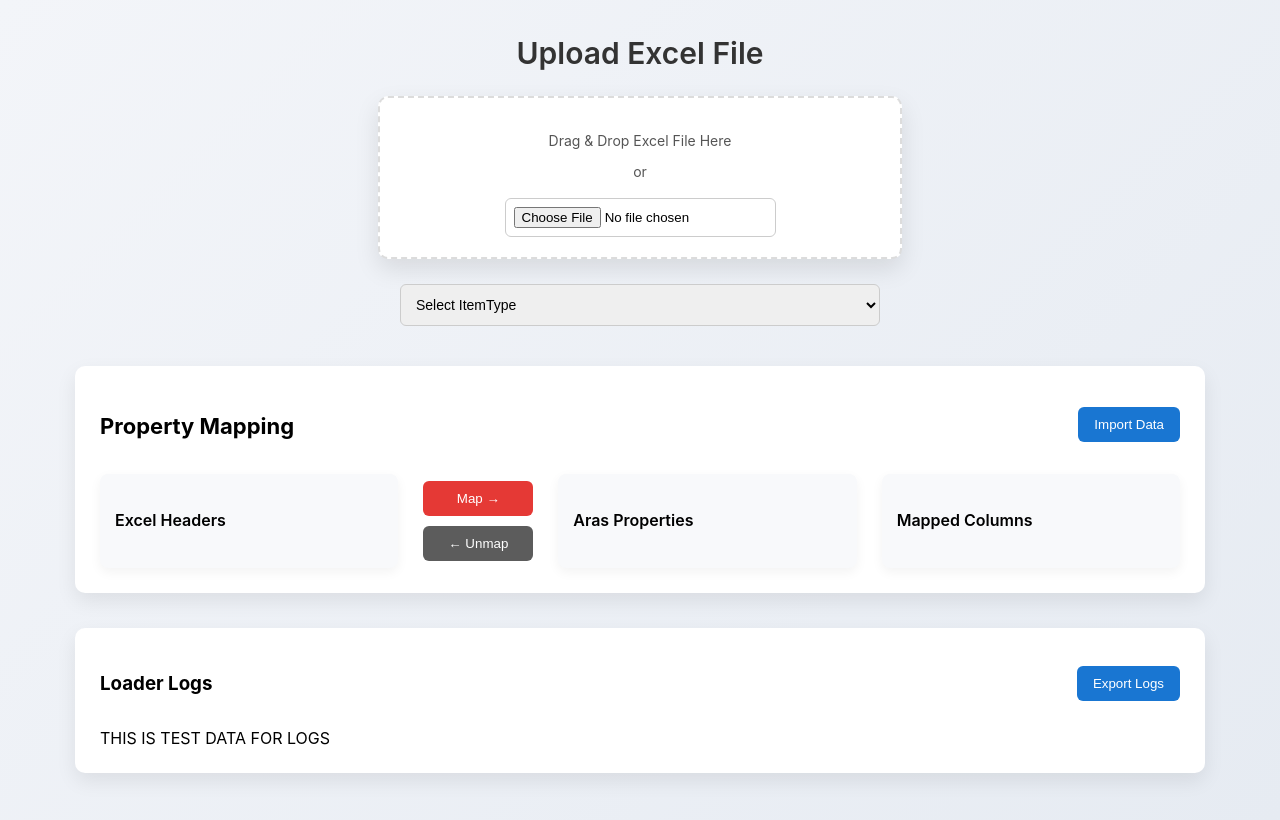
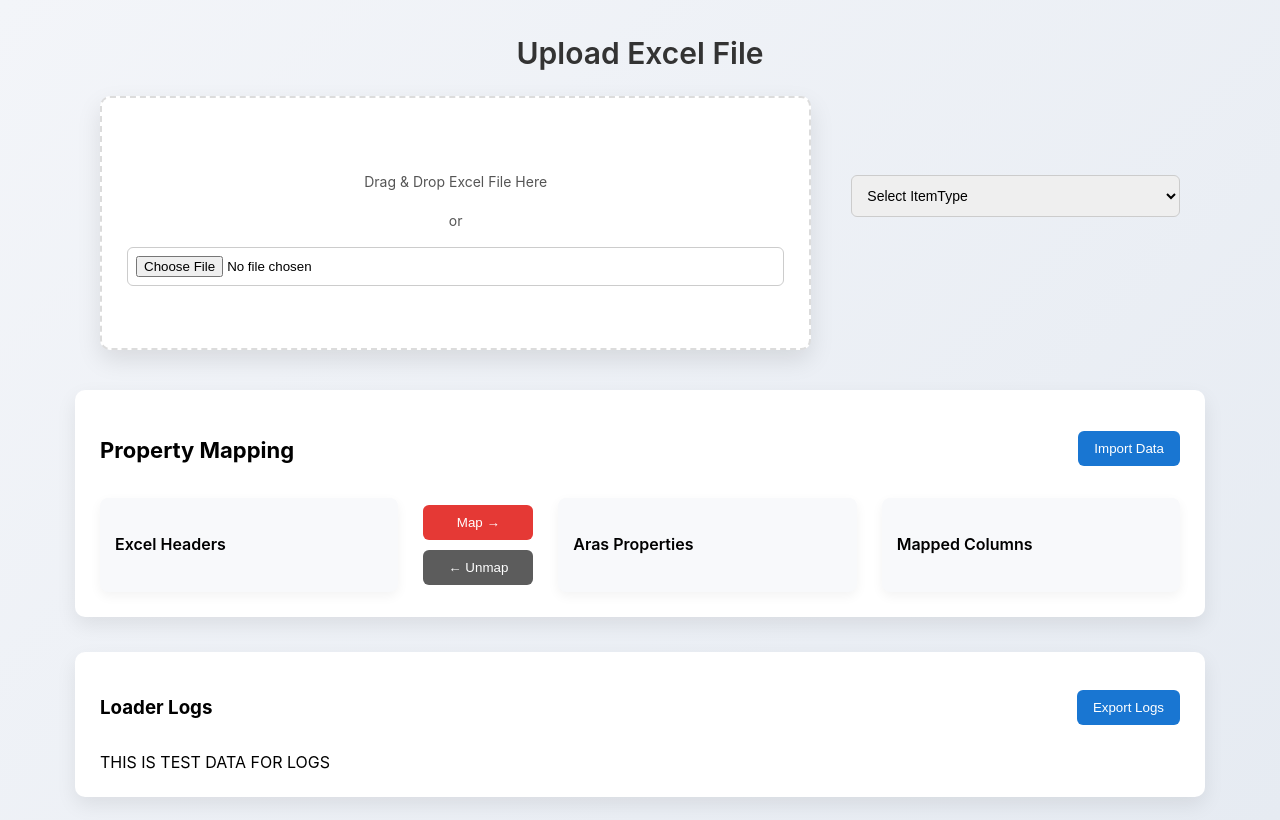
Before and after one commit to Varadrajj/Advance-Batch-Loader, a React (Create React App) app in the folder ClientApp/: page /upload in a window 1280 px wide. Built offline with nearby package versions, Linux system fonts and the light colour scheme; sample sign-in values are in the browser's storage.

Commit message:
Upload section alignment changed.

```diff
--- a/ClientApp/src/pages/Upload.js
+++ b/ClientApp/src/pages/Upload.js
@@ -158,11 +158,10 @@ function Upload() {
     return (
 
         <div className="upload-container">
-
             <h2>Upload Excel File</h2>
 
             {/* Upload Section */}
-
+            <div className="upload-top-section">
             <div
                 className="drop-zone"
                 onDrop={handleDrop}
@@ -209,8 +208,7 @@ function Upload() {
                 </select>
 
             </div>
-
-
+        </div>
 
             {/* Mapping Section */}
 
--- a/ClientApp/src/styles/Upload.css
+++ b/ClientApp/src/styles/Upload.css
@@ -17,18 +17,31 @@
         bottom: 5px;
         color: #333;
     }
+
+.upload-top-section {
+    width: 90%;
+    display: flex;
+    align-items: flex-start;
+    justify-content: space-between;
+    gap: 40px;
+}
+
 /* Drag Drop Box */
 
 .drop-zone {
-    width: 40%;
+    flex: 2;
+    height: 200px;
     background: white;
     border: 2px dashed #dcdcdc;
     border-radius: 10px;
-    padding: 20px;
+    padding: 25px;
     text-align: center;
     box-shadow: 0 10px 25px rgba(0,0,0,0.1);
-    transition: all 0.2s ease;
+    display: flex;
+    flex-direction: column;
+    justify-content: center;
 }
+
 
     .drop-zone:hover {
         border-color: #e53935;
@@ -60,10 +73,11 @@
 /* ItemType Section */
 
 .itemtype-section {
-    width: 40%;
-    margin-top: 25px;
+    flex: 1;
     display: flex;
     flex-direction: column;
+    justify-content: center;
+    height: 200px;
 }
 
     .itemtype-section label {
@@ -78,6 +92,7 @@
         border-radius: 6px;
         border: 1px solid #ccc;
         transition: all 0.2s ease;
+        width: 100%
     }
 
         .itemtype-section select:focus {
```
